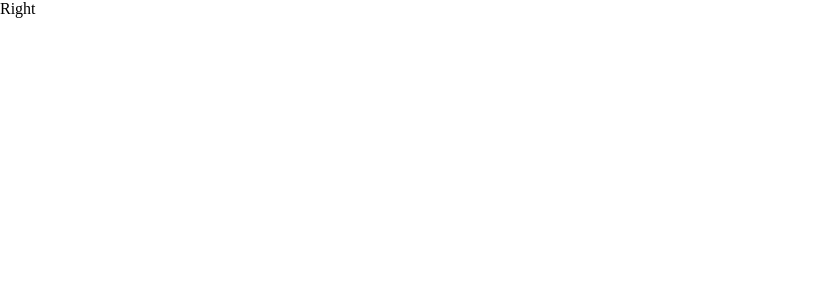
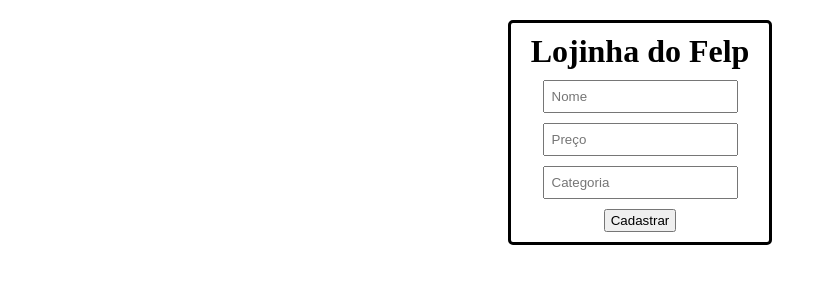
Before and after one commit to fco3lho/crud, a React (Create React App) app in the folder client/: page / in a window 1280 px wide. Shown: the top 300 px of the page, without its empty margins (0-835 px from the left). Built offline with nearby package versions, Linux system fonts and the light colour scheme; the HTML template or start-up script is replaced by a standard one.

Commit message:
Criando formulário

```diff
--- a/client/src/App.css
+++ b/client/src/App.css
@@ -0,0 +1,30 @@
+.app-container{
+  display: flex;
+  align-items: center;
+  flex-direction: column;
+}
+
+.register-container{
+  padding: 10px 20px;
+  border: 3px solid black;
+  border-radius: 5px;
+  margin-top: 20px;
+}
+
+.register-title{
+  text-align: center;
+  margin-bottom: 20px;
+  font-family: monospace ;
+}
+
+.register-input{
+  display: block;
+  padding: 7px 7px;
+  margin: 10px auto;
+}
+
+.register-button{
+  padding: 2px 5px;
+  display: flex;
+  margin: 0 auto;
+}
--- a/client/src/App.js
+++ b/client/src/App.js
@@ -1,9 +1,53 @@
-import './App.css';
+import React, { useState } from "react";
+
+import "./App.css";
 
 function App() {
+  const [values, setValues] = useState();
+
+  // Salva os dados alterados no formulário.
+  const handleChangeValues = (e) => {
+    setValues((prev) => ({
+      ...prev,
+      [e.target.name]: e.target.value,
+    }));
+  };
+
+  // Envia os dados do formulário ao clicar no botão.
+  const handleSubmit = (e) => {
+    console.log(values);
+  };
+
   return (
-    <div className="App">
-      Right
+    <div className="app-container">
+      <div className="register-container">
+        <h1>Lojinha do Felp</h1>
+        <input
+          type="text"
+          name="name"
+          placeholder="Nome"
+          className="register-input"
+          onChange={handleChangeValues}
+        />
+        <input
+          type="text"
+          name="cost"
+          placeholder="Preço"
+          className="register-input"
+          onChange={handleChangeValues}
+        />
+        <input
+          type="text"
+          name="category"
+          placeholder="Categoria"
+          className="register-input"
+          onChange={handleChangeValues}
+        />
+
+        <button className="register-button" onClick={() => handleSubmit()}>
+          Cadastrar
+        </button>
+      </div>
     </div>
   );
 }
```
